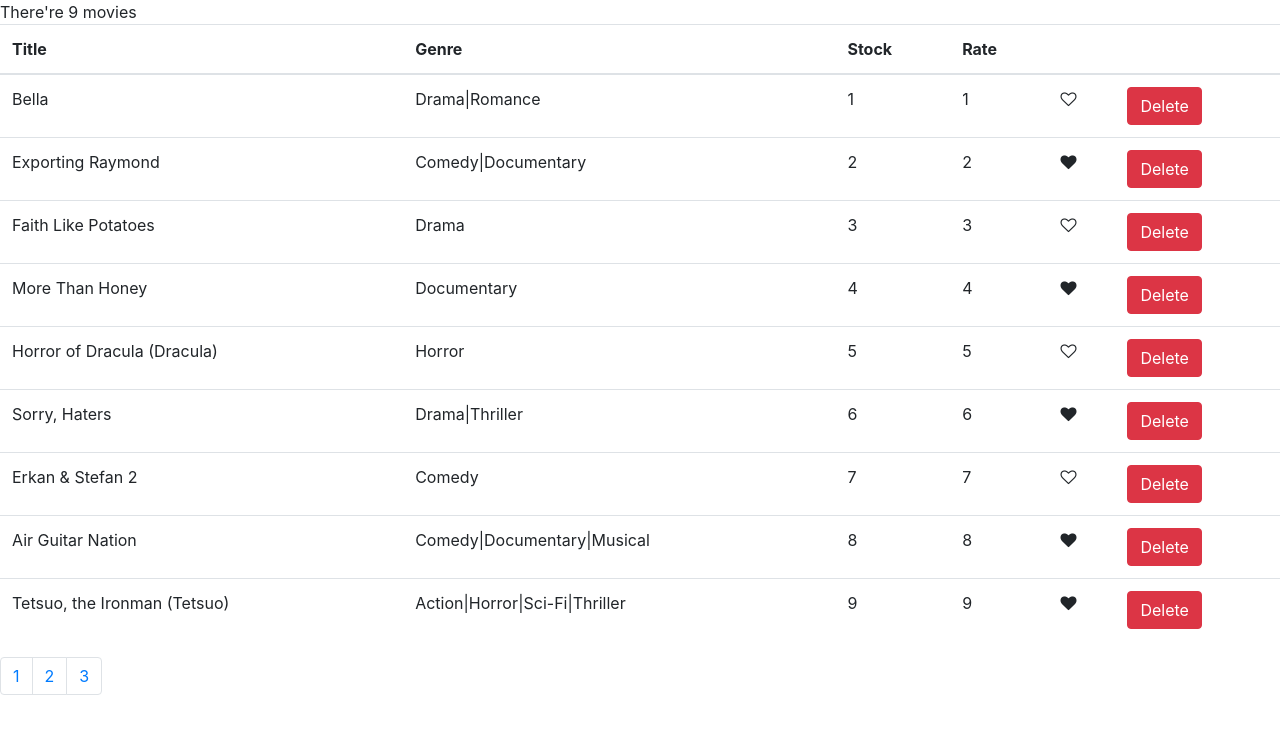
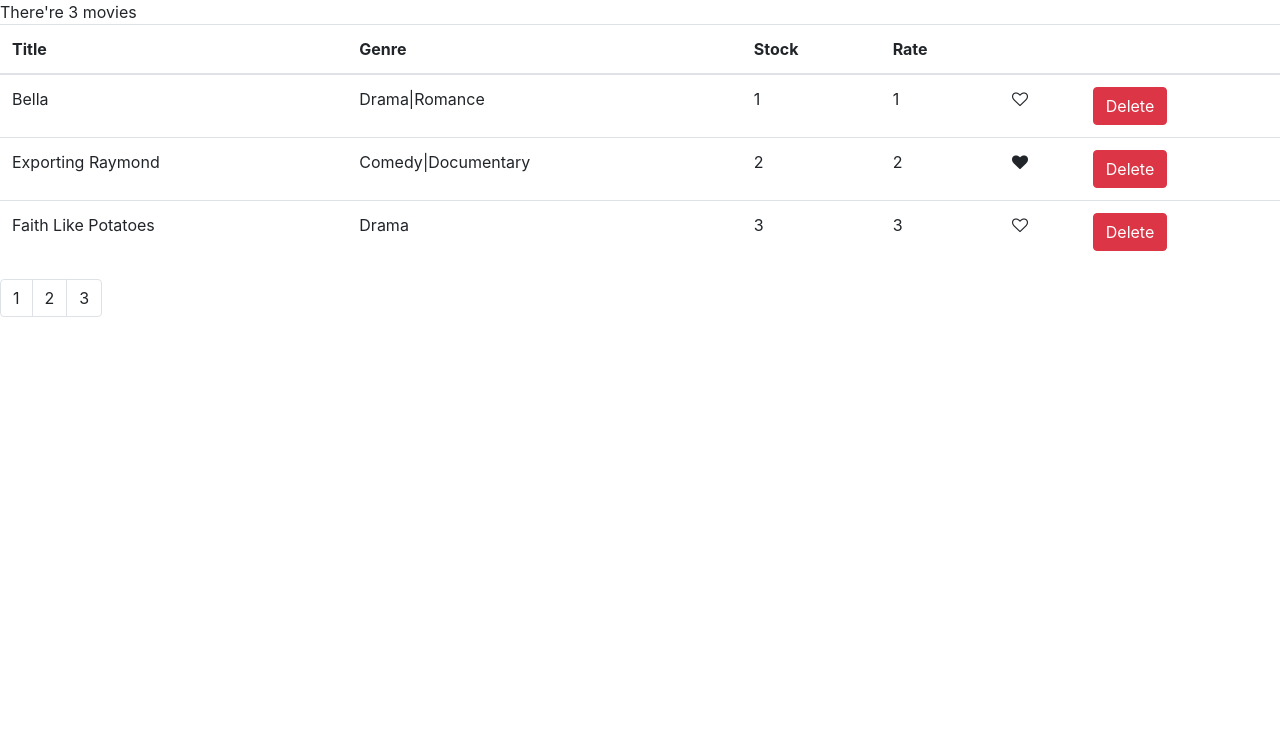
Before and after one commit to thaibinhnguyen/learn-react, a React (Create React App) app: page / in a window 1280 px wide. Shown: the top 734 px of the page. Built offline with nearby package versions, Linux system fonts and the light colour scheme.

Commit message:
update pagination

```diff
--- a/src/App.js
+++ b/src/App.js
@@ -6,14 +6,22 @@ import { getMovie, getMovies } from "./components/fakeGenreService";
 export default class App extends Component {
     state = {
         movies: getMovies(),
+        moviesByPagination: [],
     };
+    componentDidMount() {
+        this.paginate(0);
+    }
     handleDelete = (movie) => {
         let movieDeleted = getMovie(movie.id);
         let listMovies = this.state.movies.filter(
             (movie) => movie.id !== movieDeleted.id
         );
+        let listMoviesPagination = this.state.moviesByPagination.filter(
+            (movie) => movie.id !== movieDeleted.id
+        );
         this.setState({
             movies: listMovies,
+            moviesByPagination: listMoviesPagination,
         });
     };
     handleLike = (movie) => {
@@ -23,18 +31,43 @@ export default class App extends Component {
         movies[index].liked = !movies[index].liked;
         this.setState({ movies });
     };
+    paginate = (num = 0) => {
+        if (num > 0) {
+            const listMoviesFiltered = this.state.movies.filter(
+                (movie) =>
+                    this.state.movies.indexOf(movie) <= num * 3 &&
+                    this.state.movies.indexOf(movie) > (num - 1) * 3
+            );
+            this.setState({ moviesByPagination: listMoviesFiltered });
+        } else {
+            const listMoviesFiltered = this.state.movies.slice(
+                0,
+                (num + 1) * 3
+            );
+            this.setState({ moviesByPagination: listMoviesFiltered });
+        }
+    };
+    diviseListMovies = () => {
+        const x = Math.floor(this.state.movies.length / 3);
+        if (this.state.movies.length - 3 * x !== 0) return x + 1;
+
+        return x;
+    };
     render() {
         return (
             <React.Fragment>
                 <main className="main">
                     <Movies
-                        movies={this.state.movies}
+                        movies={this.state.moviesByPagination}
                         onLike={this.handleLike}
                         onDelete={this.handleDelete}
                     />
                 </main>
                 <nav>
-                    <Pagination />
+                    <Pagination
+                        listMovies={this.diviseListMovies()}
+                        filterMovies={this.paginate}
+                    />
                 </nav>
             </React.Fragment>
         );
--- a/src/components/Movies.jsx
+++ b/src/components/Movies.jsx
@@ -1,6 +1,5 @@
 import React, { Component } from "react";
 import Like from "./common/Like";
-
 
 export default class Movies extends Component {
     render() {
@@ -36,7 +35,9 @@ export default class Movies extends Component {
                                 <td>
                                     <button
                                         className="btn btn-danger"
-                                        onClick={() => this.props.onDelete(movie)}
+                                        onClick={() =>
+                                            this.props.onDelete(movie)
+                                        }
                                     >
                                         Delete
                                     </button>
--- a/src/components/common/Pagination.jsx
+++ b/src/components/common/Pagination.jsx
@@ -1,27 +1,57 @@
-import React from "react";
+import React, { Component } from "react";
 
-const Pagination = () => {
+class Pagination extends Component {
+    state = {
+        items: [],
+    };
+    componentDidMount() {
+        let items = [];
+
+        for (let i = 0; i < this.props.listMovies; i++) {
+            let item = {
+                selected: false,
+                id: i,
+            };
+            items.push(item);
+        }
+        this.setState({ items });
+    }
+    handleChange = (id) => {
+        console.log(id);
+        this.props.filterMovies(id);
+        let { items } = this.state;
+        items[id] = { ...items[id] };
+        items[id].selected = true;
+        console.log("select", items[id], items);
+        for (let i = 0; i < items.length; i++) {
+            if (i !== id) {
+                console.log("result", i, id);
+                items[i] = { ...items[i] };
+                items[id].selected = false;
+            }
+        }
+
+        this.setState({ items });
+    };
+    render() {
         return (
             <nav aria-label="Page navigation example">
-            <ul class="pagination">
-                <li class="page-item">
-                    <a class="page-link" href="#">
-                        1
-                    </a>
+                <ul className="pagination">
+                    {this.state.items.map((item) => (
+                        <li
+                            key={item.id}
+                            className={
+                                item.selected ? "page-item active" : "page-item"
+                            }
+                            onClick={() => this.handleChange(item.id)}
+                        >
+                            <a className="page-link">{item.id + 1}</a>
                         </li>
-                <li class="page-item">
-                    <a class="page-link" href="#">
-                        2
-                    </a>
-                </li>
-                <li class="page-item">
-                    <a class="page-link" href="#">
-                        3
-                    </a>
-                </li>
+                    ))}
                 </ul>
             </nav>
         );
-};
+    }
+}
 
 export default Pagination;
```
Also changed, not shown: src/components/common/PaginationItem.jsx (added, +23 -0 lines). Lines whose indentation alone changed are shown as unchanged.
